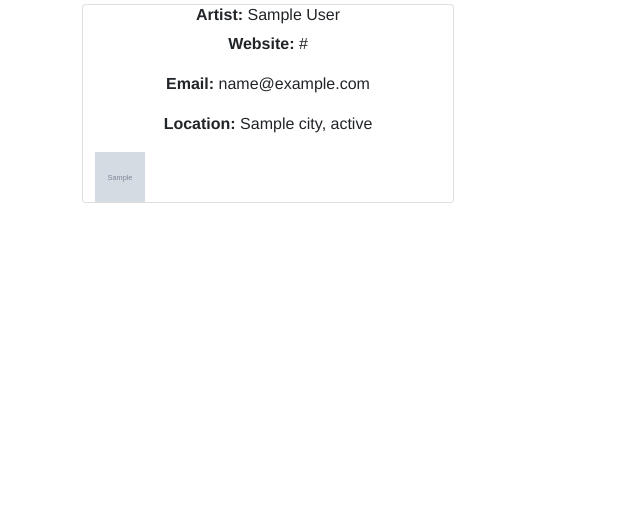
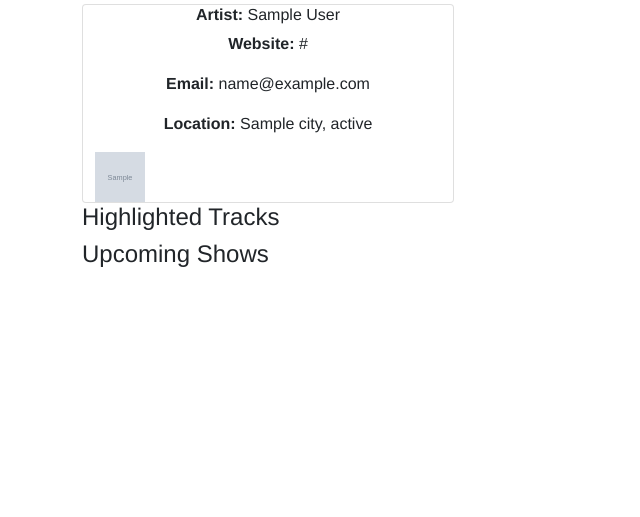
Before and after one commit to HackOR2021/revamped-bandcamp, a Flask app: page / in a window 1280 px wide. Shown: the part 145-662 px from the top of the page, without its empty margins (0-640 px from the left). Run offline with Flask 2, Linux system fonts and the light colour scheme; grey boxes marked "Sample" are stand-in pictures; a database or web service that is not in the repository returns one stand-in record (values such as "Sample title"); some libraries are stand-ins or nearby versions.

Commit message:
add scrollers for shows and tracks

```diff
--- a/website/templates/index.html
+++ b/website/templates/index.html
@@ -24,4 +24,42 @@
 </div>
 
 
+<h4>Highlighted Tracks</h4>
+<div class="container testimonial-group">
+  <div class="row text-center">
+    {% for track in tracks %}
+
+		<div class="col-4 card">
+			<h6><b>Artist:</b> {{ artist["first_name"] }} {{ artist["last_name"] }}</h6>
+			<p><b>Website:</b> {{ artist["website"] }}</p>
+			<p><b>Email:</b> {{ artist["email"] }}</p>
+			<p><b>Location:</b> {{ artist["city"] }}, {{ artist["state"] }}</p>
+
+			<img src="{{ artist["profile_image"] }}" width="50" height="50">
+		</div>
+
+	{% endfor %}
+  </div>
+</div>
+
+
+<h4>Upcoming Shows</h4>
+<div class="container testimonial-group">
+  <div class="row text-center">
+    {% for show in shows %}
+
+		<div class="col-4 card">
+			<h6><b>Artist:</b> {{ artist["first_name"] }} {{ artist["last_name"] }}</h6>
+			<p><b>Website:</b> {{ artist["website"] }}</p>
+			<p><b>Email:</b> {{ artist["email"] }}</p>
+			<p><b>Location:</b> {{ artist["city"] }}, {{ artist["state"] }}</p>
+
+			<img src="{{ artist["profile_image"] }}" width="50" height="50">
+		</div>
+
+	{% endfor %}
+  </div>
+</div>
+
+
 {% endblock %}
```
